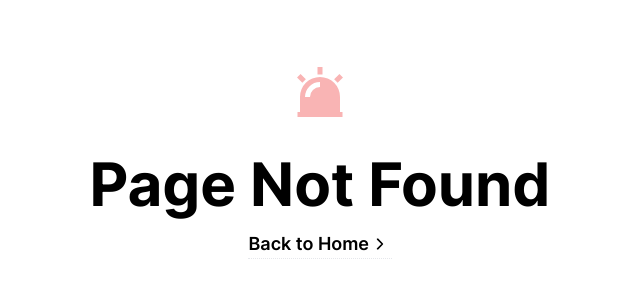
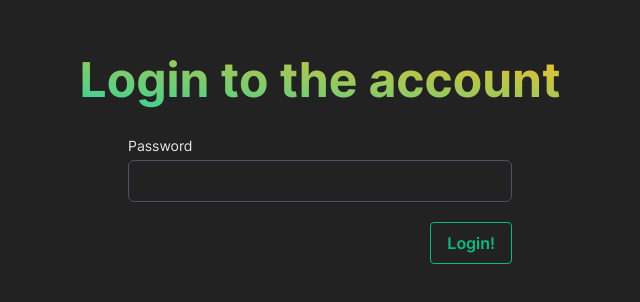
Before and after one commit to theodorusclarence/notiolink, a Next.js app: page /login in a window 1280 px wide. Before the commit this address had no page. Shown: the part 240-542 px from the top of the page, without its empty margins (320-960 px from the left). Built offline with nearby package versions, Linux system fonts and the light colour scheme.

Commit message:
feat: add login functionality

```diff
--- a/package.json
+++ b/package.json
@@ -23,6 +23,7 @@
     "@notionhq/client": "^0.4.12",
     "axios": "^0.24.0",
     "clsx": "^1.1.1",
+    "jsonwebtoken": "^8.5.1",
     "next": "^12.0.8",
     "react": "^17.0.2",
     "react-copy-to-clipboard": "^5.0.4",
@@ -41,6 +42,7 @@
     "@tailwindcss/forms": "^0.4.0",
     "@testing-library/jest-dom": "^5.16.1",
     "@testing-library/react": "^12.1.2",
+    "@types/jsonwebtoken": "^8.5.8",
     "@types/react": "^17.0.38",
     "@types/react-copy-to-clipboard": "^5.0.2",
     "@types/tailwindcss": "^2.2.4",
--- a/src/lib/helper.ts
+++ b/src/lib/helper.ts
@@ -26,3 +26,10 @@ export function openGraph({
 export function trimHttps(url: string) {
   return url.replace(/^https?:\/\//, '');
 }
+
+export function getFromLocalStorage(key: string) {
+  if (typeof localStorage !== 'undefined') {
+    return localStorage.getItem(key);
+  }
+  return null;
+}
--- a/src/pages/_middleware.ts
+++ b/src/pages/_middleware.ts
@@ -4,15 +4,7 @@ import { getUrlBySlug } from '@/lib/notion';
 
 export default async function middleware(req: NextRequest) {
   const path = req.nextUrl.pathname.split('/')[1];
-  const whitelist = [
-    'favicons',
-    'fonts',
-    'images',
-    'svg',
-    '',
-    'testing',
-    'new',
-  ];
+  const whitelist = ['favicons', 'fonts', 'images', 'svg', '', 'login', 'new'];
   if (whitelist.includes(path)) {
     return;
   }
--- /dev/null
+++ b/src/pages/api/login.ts
@@ -0,0 +1,29 @@
+import jwt from 'jsonwebtoken';
+import { NextApiRequest, NextApiResponse } from 'next';
+
+export default async function LoginHandler(
+  req: NextApiRequest,
+  res: NextApiResponse
+) {
+  if (req.method === 'POST') {
+    const { password } = req.body as { password: string };
+
+    if (!password) {
+      return res.status(400).json({
+        message: 'Password are required',
+      });
+    }
+
+    if (password !== process.env.NEXT_PUBLIC_APP_PASSWORD) {
+      return res.status(401).json({
+        message: 'Incorrect password',
+      });
+    }
+
+    return res
+      .status(200)
+      .json({ token: jwt.sign({}, process.env.NEXT_PUBLIC_APP_SECRET!) });
+  } else {
+    res.status(405).json({ message: 'Method Not Allowed' });
+  }
+}
--- a/src/pages/api/new.ts
+++ b/src/pages/api/new.ts
@@ -1,3 +1,4 @@
+import jwt from 'jsonwebtoken';
 import { NextApiRequest, NextApiResponse } from 'next';
 
 import { addLink, checkSlugIsTaken } from '@/lib/notion';
@@ -8,11 +9,22 @@ export default async function NewLinkHandler(
 ) {
   if (req.method === 'POST') {
     const url = req.body as { link: string; slug: string };
-
     if (!url.link || !url.slug) {
       return res.status(400).json({
         message: 'Link and slug are required',
       });
+    }
+
+    let APP_TOKEN = req.headers['authorization'] as string | undefined;
+    if (!APP_TOKEN) {
+      return res.status(401).send({ message: 'Unauthorized' });
+    }
+
+    APP_TOKEN = APP_TOKEN.replace(/^Bearer\s+/, '');
+    try {
+      jwt.verify(APP_TOKEN, process.env.NEXT_PUBLIC_APP_SECRET!);
+    } catch (error) {
+      return res.status(401).send({ message: 'Unauthorized' });
     }
 
     const taken = await checkSlugIsTaken(url.slug);
--- /dev/null
+++ b/src/pages/login.tsx
@@ -0,0 +1,92 @@
+import axios from 'axios';
+import router from 'next/router';
+import * as React from 'react';
+import { FormProvider, SubmitHandler, useForm } from 'react-hook-form';
+import toast from 'react-hot-toast';
+
+import useLoadingToast from '@/hooks/toast/useLoadingToast';
+
+import Accent from '@/components/Accent';
+import Button from '@/components/buttons/Button';
+import Input from '@/components/forms/Input';
+import Layout from '@/components/layout/Layout';
+import Seo from '@/components/Seo';
+
+import { DEFAULT_TOAST_MESSAGE } from '@/constant/toast';
+
+type NewLinkFormData = {
+  slug: string;
+  link: string;
+};
+
+export default function NewLinkPage() {
+  const isLoading = useLoadingToast();
+
+  //#region  //*=========== Form ===========
+  const methods = useForm<NewLinkFormData>({
+    mode: 'onTouched',
+  });
+  const { handleSubmit } = methods;
+  //#endregion  //*======== Form ===========
+
+  //#region  //*=========== Form Submit ===========
+  const onSubmit: SubmitHandler<NewLinkFormData> = (data) => {
+    toast.promise(
+      axios.post<{ token: string }>('/api/login', data).then((res) => {
+        localStorage.setItem('@notiolink/app_token', res.data.token);
+        router.replace(`/new`);
+      }),
+      {
+        ...DEFAULT_TOAST_MESSAGE,
+        success: 'Logged in, you can now add new link',
+      }
+    );
+  };
+  //#endregion  //*======== Form Submit ===========
+
+  return (
+    <Layout>
+      <Seo templateTitle='Login' />
+
+      <main>
+        <section>
+          <div className='layout flex flex-col justify-center items-center py-20 min-h-screen'>
+            <h1 className='h0'>
+              <Accent>Login to the account</Accent>
+            </h1>
+
+            <FormProvider {...methods}>
+              <form
+                onSubmit={handleSubmit(onSubmit)}
+                className='mt-8 w-full max-w-sm'
+              >
+                <div className='space-y-4'>
+                  <Input
+                    id='password'
+                    label='Password'
+                    type='password'
+                    validation={{
+                      required: 'Password must be filled',
+                    }}
+                  />
+                </div>
+
+                <div className='flex flex-col mt-5'>
+                  <Button
+                    isLoading={isLoading}
+                    className='justify-center w-full md:ml-auto md:w-auto'
+                    variant='outline'
+                    isDarkBg
+                    type='submit'
+                  >
+                    Login!
+                  </Button>
+                </div>
+              </form>
+            </FormProvider>
+          </div>
+        </section>
+      </main>
+    </Layout>
+  );
+}
--- a/src/pages/new.tsx
+++ b/src/pages/new.tsx
@@ -3,6 +3,9 @@ import { useRouter } from 'next/router';
 import * as React from 'react';
 import { FormProvider, SubmitHandler, useForm } from 'react-hook-form';
 import toast from 'react-hot-toast';
+
+import { getFromLocalStorage } from '@/lib/helper';
+import useLoadingToast from '@/hooks/toast/useLoadingToast';
 
 import Accent from '@/components/Accent';
 import Button from '@/components/buttons/Button';
@@ -19,6 +22,17 @@ type NewLinkFormData = {
 
 export default function NewLinkPage() {
   const router = useRouter();
+  const isLoading = useLoadingToast();
+
+  //#region  //*=========== Check Auth ===========
+  const token = getFromLocalStorage('@notiolink/app_token');
+  React.useEffect(() => {
+    if (!token) {
+      toast.error('Missing token, please login first');
+      router.replace('/login');
+    }
+  }, [router, token]);
+  //#endregion  //*======== Check Auth ===========
 
   //#region  //*=========== Form ===========
   const methods = useForm<NewLinkFormData>({
@@ -29,15 +43,28 @@ export default function NewLinkPage() {
 
   //#region  //*=========== Form Submit ===========
   const onSubmit: SubmitHandler<NewLinkFormData> = (data) => {
-    toast.promise(
-      axios.post('/api/new', data).then(() => {
+    toast
+      .promise(
+        axios
+          .post('/api/new', data, {
+            headers: {
+              Authorization: `Bearer ${token}`,
+            },
+          })
+          .then(() => {
             router.replace(`/${data.slug}/detail`);
           }),
         {
           ...DEFAULT_TOAST_MESSAGE,
           success: 'Link successfully shortened',
         }
-    );
+      )
+      .catch((err: { response: { status: number } }) => {
+        if (err.response.status === 401) {
+          toast.error('Token expired, please login again');
+          router.replace('/login');
+        }
+      });
   };
   //#endregion  //*======== Form Submit ===========
 
@@ -63,6 +90,18 @@ export default function NewLinkPage() {
               <Accent>Shorten New Link</Accent>
             </h1>
 
+            <Button
+              className='absolute top-8 right-8'
+              onClick={() => {
+                localStorage.removeItem('@notiolink/app_token');
+                router.push('/');
+              }}
+              variant='outline'
+              isDarkBg
+            >
+              Logout
+            </Button>
+
             <FormProvider {...methods}>
               <form
                 onSubmit={handleSubmit(onSubmit)}
@@ -73,6 +112,7 @@ export default function NewLinkPage() {
                     id='slug'
                     label='Slug'
                     placeholder='slug'
+                    autoFocus
                     validation={{
                       required: 'Slug must be filled',
                       pattern: {
@@ -103,6 +143,7 @@ export default function NewLinkPage() {
                     variant='outline'
                     isDarkBg
                     type='submit'
+                    isLoading={isLoading}
                   >
                     Shorten!
                   </Button>
```
Also changed, not shown: .eslintrc.js, 1 other file (tests, documents, lock files or other folders). Lines whose indentation alone changed are shown as unchanged.
